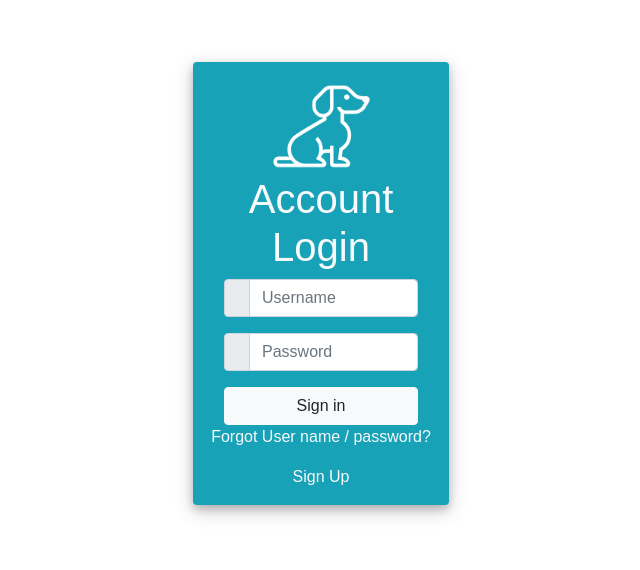
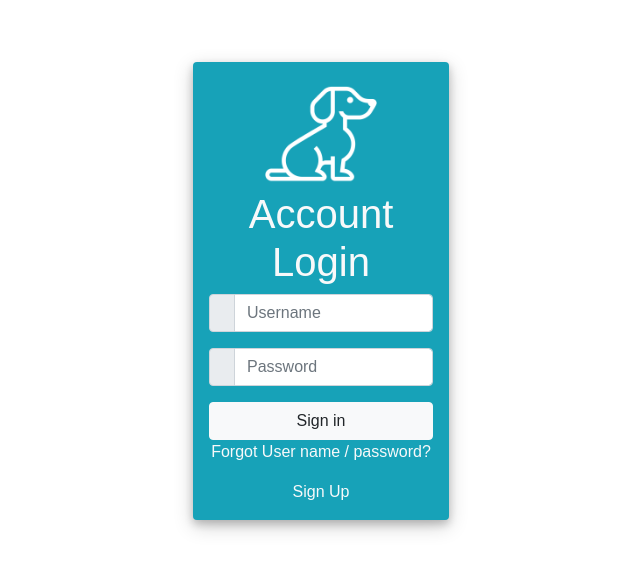
Before and after one commit to noo-worries/noo-worries.github.io, a plain HTML site: page login/login.html in a window 1280 px wide. Shown: the part 138-708 px from the top of the page, without its empty margins (319-959 px from the left). Drawn offline with nearby package versions, Linux system fonts and the light colour scheme.

Commit message:
fixa lite

```diff
--- a/login/login.html
+++ b/login/login.html
@@ -19,7 +19,7 @@
 		<div class="container">
 			<div class="row">
 			<div class="p-3 mb-2 bg-info text-center text-light rounded" style="box-shadow: 0 4px 8px 0 rgba(0, 0, 0, 0.2), 0 6px 20px 0 rgba(0, 0, 0, 0.19);">
-					<div class="col-sm">
+					<div class="col-sm-">
 
 						<img width="50%" alt="Responsive image" src="icon.ico">
 
```
Also changed, not shown: index.html (+1 -1 lines).
